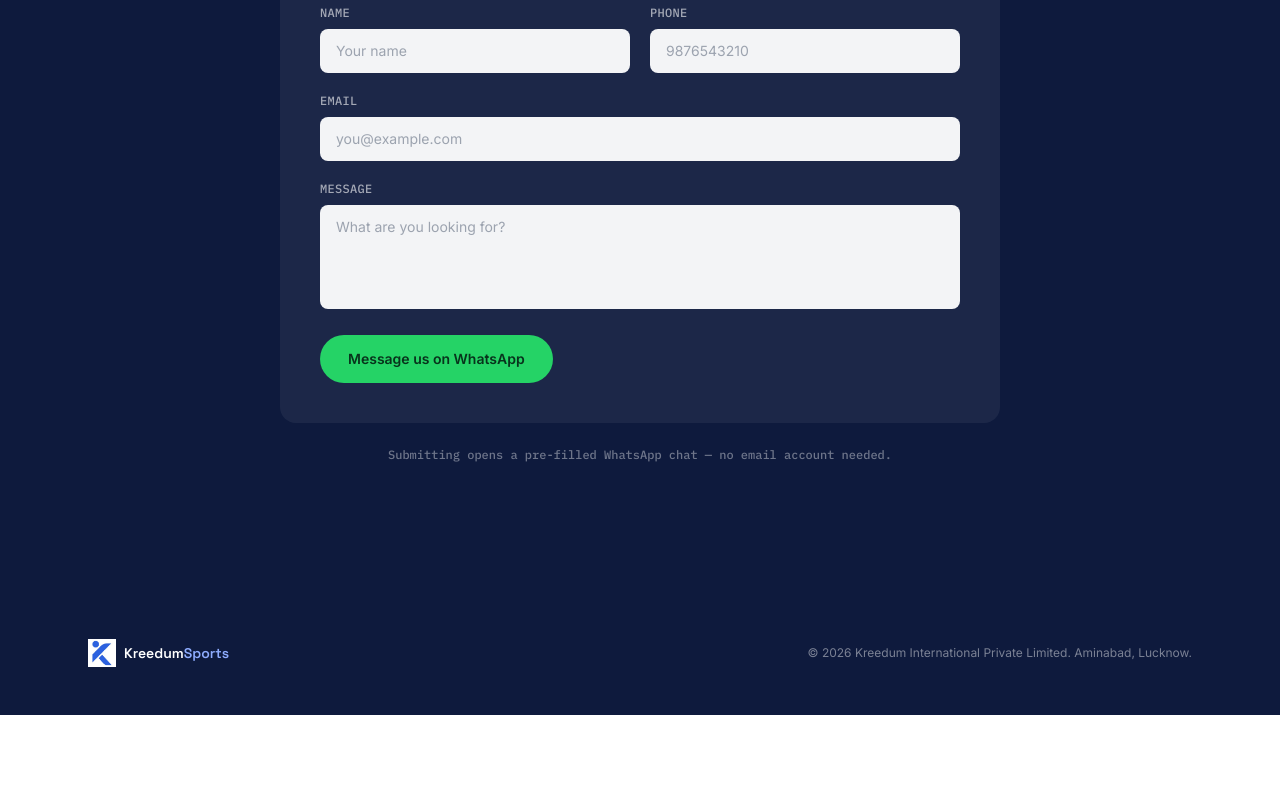
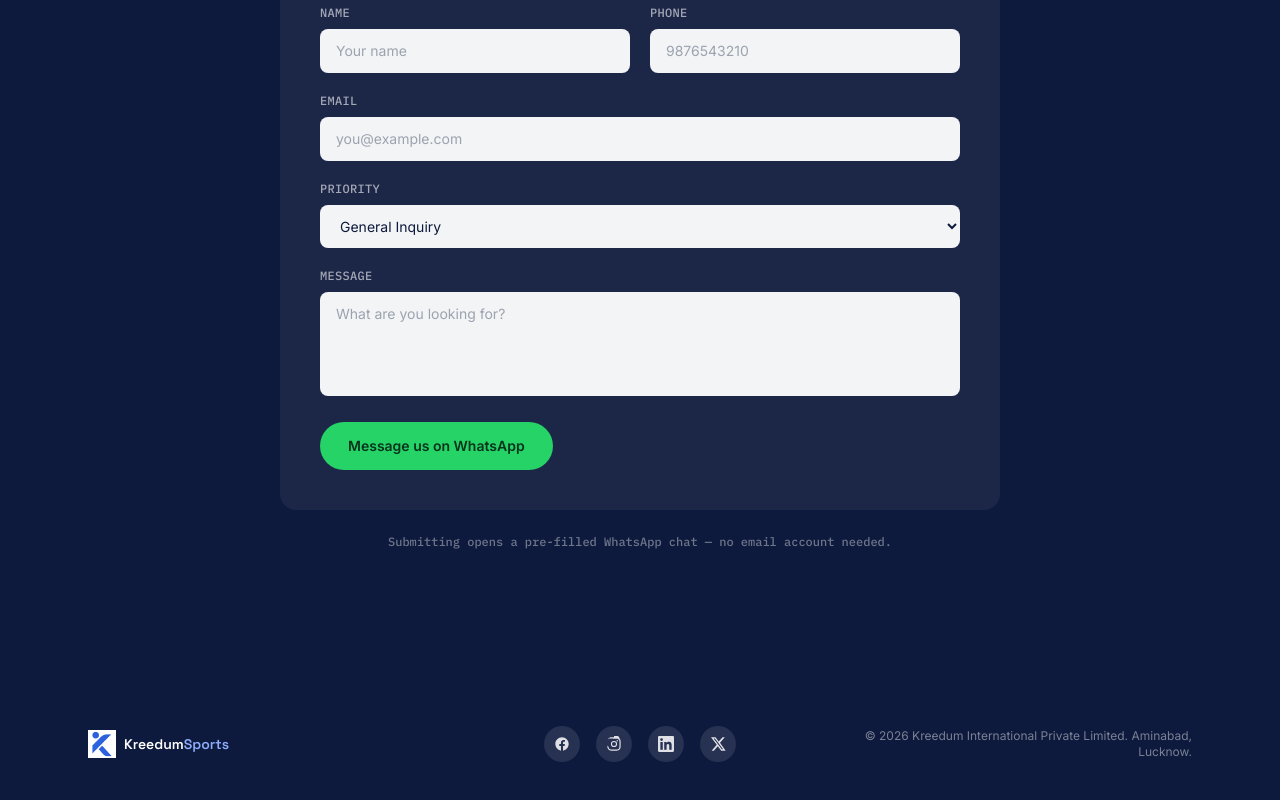
Before and after one commit to potterheadvibhor/kreedum-demo_landing, a React (Vite) app: page / in a window 1280 px wide. Shown: the part 4789-5589 px from the top of the page. Before the commit the page ends 5504 px from the top, so only its background shows below. Built offline with nearby package versions, Linux system fonts and the light colour scheme.

Commit message:
feat :Add Social Media "

```diff
--- a/src/KreedumSportsLanding.jsx
+++ b/src/KreedumSportsLanding.jsx
@@ -552,13 +552,14 @@ function ContactForm() {
   name: "",
   email: "",
   phone: "",
+  inquiryType: "",
   message: "",
 });
 
   const [sent, setSent] = useState(false);
   const [errors, setErrors] = useState({});
 
-  const WHATSAPP_NUMBER = "7080407862"; // Include country code
+  const WHATSAPP_NUMBER = "7084144623"; // Include country code
 
   const handleChange = (e) => {
     const { name, value } = e.target;
@@ -603,10 +604,13 @@ function ContactForm() {
     setErrors({});
 
     const text =
-      `Hi, I'm ${form.name}.\n` +
-      `Email: ${form.email}\n` +
-      `Phone: ${form.phone}\n` +
-      `Message: ${form.message}`;
+`New Contact Request
+
+Name: ${form.name}
+Phone: ${form.phone}
+${form.email ? `Email: ${form.email}\n` : ""}Inquiry Type: ${form.inquiryType}
+Message:
+${form.message}`;
 
     const url = `https://wa.me/${WHATSAPP_NUMBER}?text=${encodeURIComponent(
       text
@@ -759,7 +763,31 @@ function ContactForm() {
                 placeholder="you@example.com"
               />
             </div>
+<div>
+  <label
+    className="font-mono text-xs uppercase tracking-wide block mb-2"
+    style={{ color: "rgba(255,255,255,0.6)" }}
+  >
+    Priority
+  </label>
 
+  <select
+    name="priority"
+    value={form.priority}
+    onChange={handleChange}
+    className="w-full px-4 py-3 rounded-lg font-body text-sm kr-focus"
+    style={{
+      backgroundColor: "rgba(255,255,255,0.95)",
+      color: C.navy,
+    }}
+  >
+   <option value="General Inquiry">General Inquiry</option>
+    <option value="Product Information">Product Information</option>
+    <option value="Retail Order">Retail Order</option>
+    <option value="Bulk Order">Bulk Order</option>
+    <option value="Urgent">Urgent</option>
+  </select>
+</div>
             <div>
               <label
                 className="font-mono text-xs uppercase tracking-wide block mb-2"
@@ -809,26 +837,73 @@ function ContactForm() {
   );
 }
 
+const SOCIAL_LINKS = [
+  {
+    name: "Facebook",
+    href: "https://facebook.com/kreedumsports",
+    path: "M22 12.06C22 6.5 17.52 2 12 2S2 6.5 2 12.06c0 5 3.66 9.15 8.44 9.94v-7.03H7.9v-2.91h2.54V9.85c0-2.5 1.49-3.89 3.77-3.89 1.09 0 2.24.2 2.24.2v2.46h-1.26c-1.24 0-1.63.77-1.63 1.56v1.88h2.78l-.44 2.91h-2.34V22c4.78-.79 8.44-4.94 8.44-9.94z",
+  },
+  {
+    name: "Instagram",
+    href: "https://www.instagram.com/kreedum_official/?hl=en",
+    path: "M12 2c-2.72 0-3.06.01-4.12.06-1.06.05-1.79.22-2.43.47a4.9 4.9 0 0 0-1.77 1.15A4.9 4.9 0 0 0 2.53 5.45c-.25.64-.42 1.37-.47 2.43C2.01 8.94 2 9.28 2 12s.01 3.06.06 4.12c.05 1.06.22 1.79.47 2.43.26.66.6 1.22 1.15 1.77.55.55 1.11.9 1.77 1.15.64.25 1.37.42 2.43.47C8.94 21.99 9.28 22 12 22s3.06-.01 4.12-.06c1.06-.05 1.79-.22 2.43-.47a4.9 4.9 0 0 0 1.77-1.15 4.9 4.9 0 0 0 1.15-1.77c.25-.64.42-1.37.47-2.43.05-1.06.06-1.4.06-4.12s-.01-3.06-.06-4.12c-.05-1.06-.22-1.79-.47-2.43a4.9 4.9 0 0 0-1.15-1.77A4.9 4.9 0 0 0 18.55.53c-.64-.25-1.37-.42-2.43-.47C15.06.01 14.72 0 12 0zm0 1.98c2.67 0 2.99.01 4.04.06.98.04 1.5.2 1.85.34.47.18.8.4 1.15.75.35.35.57.68.75 1.15.14.36.3.87.34 1.85.05 1.05.06 1.37.06 4.04s-.01 2.99-.06 4.04c-.04.98-.2 1.5-.34 1.85-.18.47-.4.8-.75 1.15-.35.35-.68.57-1.15.75-.36.14-.87.3-1.85.34-1.05.05-1.37.06-4.04.06s-2.99-.01-4.04-.06c-.98-.04-1.5-.2-1.85-.34a3.1 3.1 0 0 1-1.15-.75 3.1 3.1 0 0 1-.75-1.15c-.14-.36-.3-.87-.34-1.85C1.99 14.99 1.98 14.67 1.98 12s.01-2.99.06-4.04c.04-.98.2-1.5.34-1.85.18-.47.4-.8.75-1.15.35-.35.68-.57 1.15-.75.36-.14.87-.3 1.85-.34C9.01 3.99 9.33 3.98 12 3.98zm0 3.37a4.65 4.65 0 1 0 0 9.3 4.65 4.65 0 0 0 0-9.3zm0 7.67a3.02 3.02 0 1 1 0-6.04 3.02 3.02 0 0 1 0 6.04zm5.92-7.86a1.09 1.09 0 1 1-2.17 0 1.09 1.09 0 0 1 2.17 0z",
+  },
+  {
+    name: "LinkedIn",
+    href: "https://www.linkedin.com/company/kreedum-international-pvt-ltd/",
+    path: "M20.45 20.45h-3.56v-5.57c0-1.33-.02-3.04-1.85-3.04-1.86 0-2.14 1.45-2.14 2.94v5.67H9.34V9h3.42v1.56h.05c.48-.9 1.64-1.85 3.38-1.85 3.6 0 4.27 2.37 4.27 5.46v6.28zM5.34 7.43a2.07 2.07 0 1 1 0-4.14 2.07 2.07 0 0 1 0 4.14zM7.12 20.45H3.56V9h3.56v11.45zM22.22 0H1.77C.79 0 0 .77 0 1.73v20.54C0 23.23.79 24 1.77 24h20.45C23.2 24 24 23.23 24 22.27V1.73C24 .77 23.2 0 22.22 0z",
+  },
+  {
+    name: "Twitter",
+    href: "https://x.com/kreedumsports",
+    path: "M18.9 2h3.3l-7.2 8.2L23.5 22h-6.6l-5.2-6.8L5.7 22H2.4l7.7-8.8L1.5 2h6.8l4.7 6.2L18.9 2zm-1.16 18h1.83L7.34 3.9H5.38L17.74 20z",
+  },
+];
 
-
+function SocialLinks() {
+  return (
+    <div className="flex items-center gap-4">
+      {SOCIAL_LINKS.map((s) => (
+        <a
+          key={s.name}
+          href={s.href}
+          target="_blank"
+          rel="noopener noreferrer"
+          aria-label={s.name}
+          className="w-9 h-9 rounded-full flex items-center justify-center transition-opacity hover:opacity-70"
+          style={{ backgroundColor: "rgba(255,255,255,0.1)" }}
+        >
+          <svg width="16" height="16" viewBox="0 0 24 24" fill="rgba(255,255,255,0.85)" xmlns="http://www.w3.org/2000/svg">
+            <path d={s.path} />
+          </svg>
+        </a>
+      ))}
+    </div>
+  );
+}
 
 function Footer() {
   return (
     <footer className="py-12" style={{ backgroundColor: C.navy }}>
-      <div className="max-w-6xl mx-auto px-6 flex flex-col md:flex-row items-center justify-between gap-6">
-        <div className="flex items-center gap-2">
+      <div className="max-w-6xl mx-auto px-6 grid grid-cols-1 md:grid-cols-3 items-center gap-6">
+        <div className="flex items-center gap-2 justify-center md:justify-start">
           <img src={LOGO_SRC} alt="Kreedum logo" className="w-7 h-7" />
           <span className="font-display font-semibold text-sm" style={{ color: C.white }}>
             Kreedum<span style={{ color: "#8FADFF" }}>Sports</span>
           </span>
         </div>
-        <p className="font-body text-xs" style={{ color: "rgba(255,255,255,0.45)" }}>
+        <div className="flex justify-center">
+          <SocialLinks />
+        </div>
+        <p className="font-body text-xs text-center md:text-right" style={{ color: "rgba(255,255,255,0.45)" }}>
           © {new Date().getFullYear()} Kreedum International Private Limited. Aminabad, Lucknow.
         </p>
       </div>
     </footer>
   );
 }
+
+
 
 export default function KreedumSportsLanding() {
   return (
```
Lines whose indentation alone changed are shown as unchanged.
